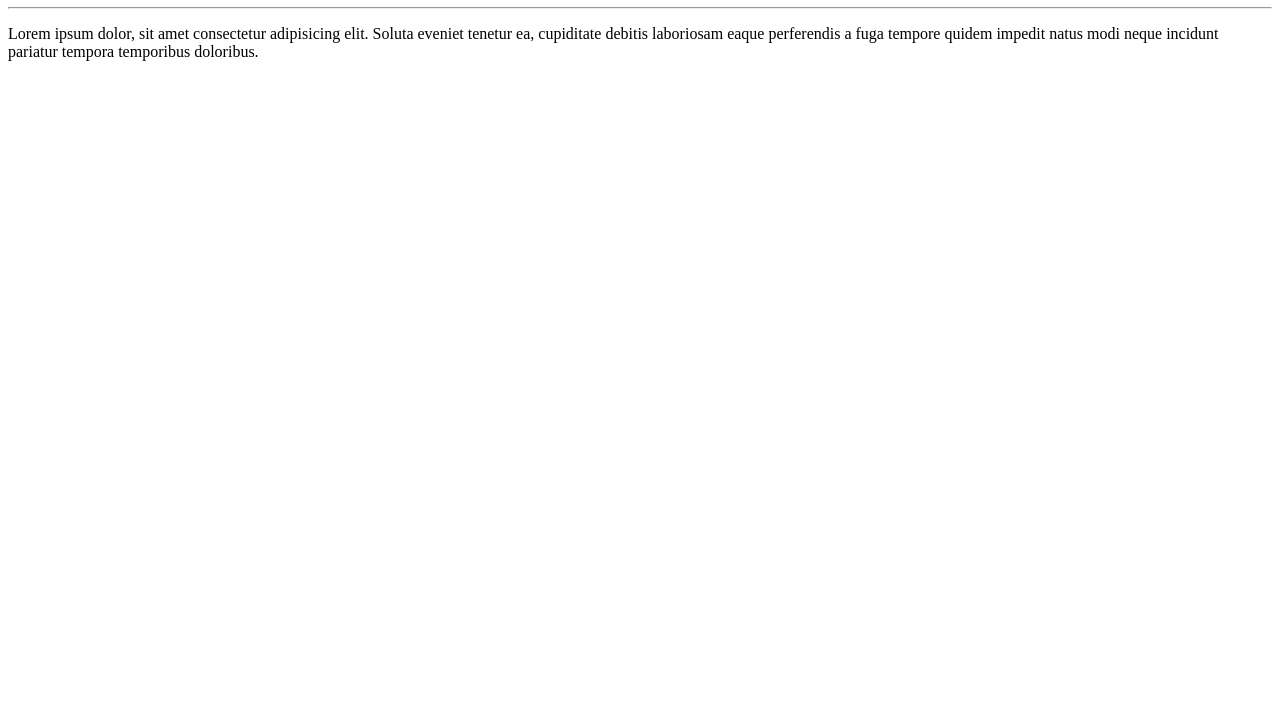
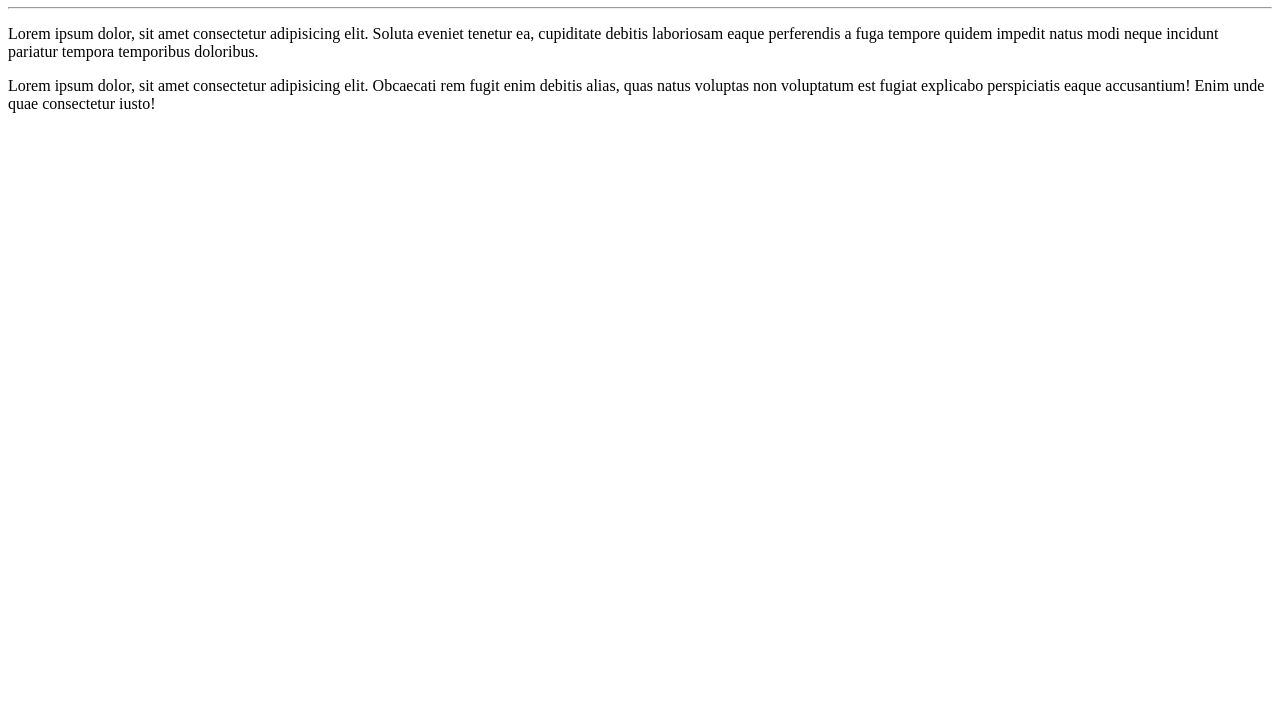
Before and after one commit to quintinosoaresvictor/Ola-Mundo, a plain HTML site: page index.html in a window 1280 px wide. Shown: the part 73-800 px from the top of the page. Drawn offline with Linux system fonts and the light colour scheme.

Commit message:
Adicionei um paragrafo

```diff
--- a/index.html
+++ b/index.html
@@ -13,5 +13,10 @@
         Soluta eveniet tenetur ea, cupiditate debitis laboriosam
         eaque perferendis a fuga tempore quidem impedit natus modi
         neque incidunt pariatur tempora temporibus doloribus.</p>
+
+    <p>Lorem ipsum dolor, sit amet consectetur adipisicing elit.
+        Obcaecati rem fugit enim debitis alias, quas natus voluptas
+        non voluptatum est fugiat explicabo perspiciatis eaque
+        accusantium! Enim unde quae consectetur iusto!</p>
 </body>
 </html>
```
